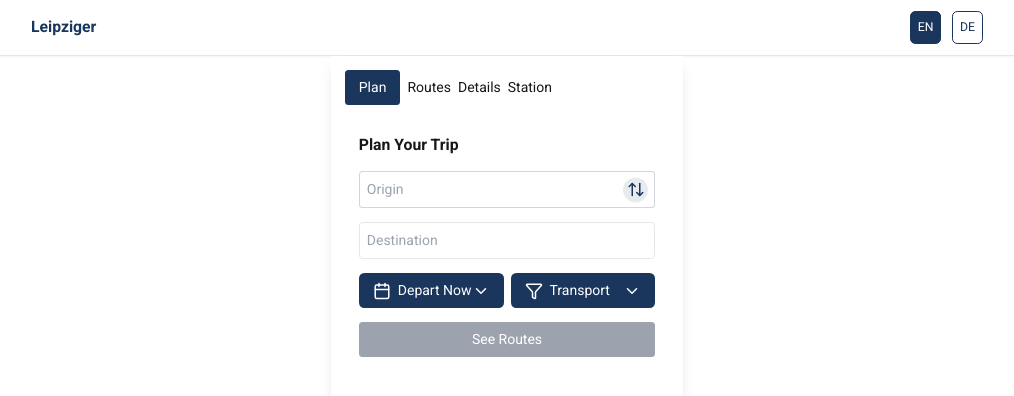
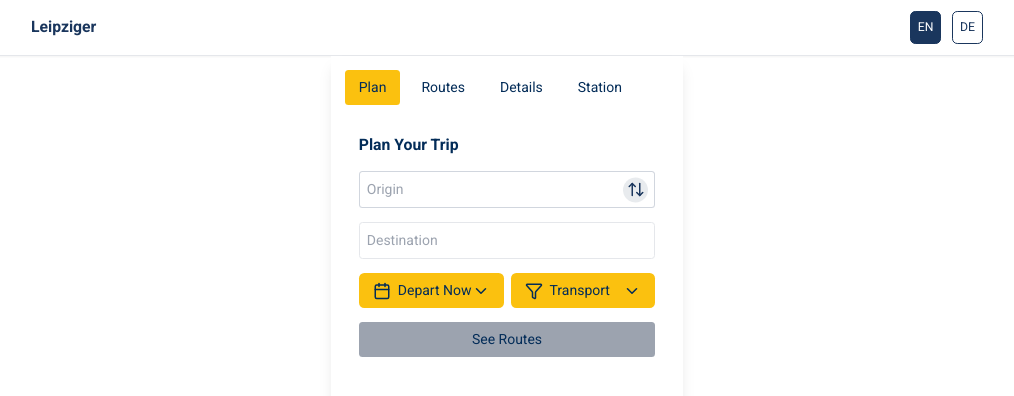
Before and after one commit to JRamirezDD/lu-lvb-JourneyPlanner, a Next.js app in the folder app/: page /lu-lvb-JourneyPlanner/controlPanel/controlPanel in a window 1280 px wide. Shown: the top 396 px of the page, without its empty margins (133-1147 px from the left). Built offline with nearby package versions, Linux system fonts and the light colour scheme.

Commit message:
Add primary color palette and update UI components with new color scheme
- Added primary colors (yellow and blue) to Tailwind config
- Refactored control panel components to use new color palette
- Updated button, header, and navigation styles with consistent color theme

```diff
--- a/app/src/components/controlPanel/ControlPanel.tsx
+++ b/app/src/components/controlPanel/ControlPanel.tsx
@@ -12,22 +12,49 @@ const ControlPanel = () => {
   >("planner");
 
   return (
-    <div className="w-full h-full bg-white shadow-lg overflow-y-auto">
+    <div className="w-full h-full bg-white shadow-lg overflow-y-auto text-primary-blue">
       <div className="p-4 pb-32">
         <nav className="flex space-x-2 mb-4">
           <button
             onClick={() => setActiveView("planner")}
             className={`px-4 py-2 rounded transition-colors ${
               activeView === "planner"
-                ? "bg-[#1a365d] text-white"
-                : "hover:bg-[#fef9c3]"
+                ? "bg-primary-yellow text-primary-blue"
+                : "hover:bg-primary-yellow/10"
             }`}
           >
             Plan
           </button>
-          <button onClick={() => setActiveView("routes")}>Routes</button>
-          <button onClick={() => setActiveView("details")}>Details</button>
-          <button onClick={() => setActiveView("station")}>Station</button>
+          <button
+            onClick={() => setActiveView("routes")}
+            className={`px-4 py-2 rounded transition-colors ${
+              activeView === "routes"
+                ? "bg-primary-yellow text-primary-blue"
+                : "hover:bg-primary-yellow/10"
+            }`}
+          >
+            Routes
+          </button>
+          <button
+            onClick={() => setActiveView("details")}
+            className={`px-4 py-2 rounded transition-colors ${
+              activeView === "details"
+                ? "bg-primary-yellow text-primary-blue"
+                : "hover:bg-primary-yellow/10"
+            }`}
+          >
+            Details
+          </button>
+          <button
+            onClick={() => setActiveView("station")}
+            className={`px-4 py-2 rounded transition-colors ${
+              activeView === "station"
+                ? "bg-primary-yellow text-primary-blue"
+                : "hover:bg-primary-yellow/10"
+            }`}
+          >
+            Station
+          </button>
         </nav>
 
         {activeView === "planner" && (
--- a/app/src/components/controlPanel/RoutePlanner.tsx
+++ b/app/src/components/controlPanel/RoutePlanner.tsx
@@ -315,7 +315,7 @@ const RoutePlanner = ({ setActiveView }: { setActiveView: (view: ViewState) => v
         {/* Departure Filter Button */}
         <button
           onClick={() => setShowDepartureFilter(!showDepartureFilter)}
-          className="flex items-center justify-between bg-[#1a365d] text-white px-4 py-2 rounded-md transition-all hover:bg-[#2d4a7c]"
+          className="flex items-center justify-between bg-primary-yellow text-primary-blue px-4 py-2 rounded-md transition-all hover:bg-primary-yellow/80"
           suppressHydrationWarning
         >
           <div className="flex items-center gap-2">
@@ -333,7 +333,7 @@ const RoutePlanner = ({ setActiveView }: { setActiveView: (view: ViewState) => v
         {/* Transport Filter Button */}
         <button
           onClick={() => setShowFilters(!showFilters)}
-          className="flex items-center justify-between bg-[#1a365d] text-white px-4 py-2 rounded-md transition-all hover:bg-[#2d4a7c]"
+          className="flex items-center justify-between bg-primary-yellow text-primary-blue px-4 py-2 rounded-md transition-all hover:bg-primary-yellow/80"
         >
           <div className="flex items-center gap-2">
             <Filter size={18} />
@@ -369,8 +369,8 @@ const RoutePlanner = ({ setActiveView }: { setActiveView: (view: ViewState) => v
         className={`p-2 rounded w-full transition-colors ${
           !selectedOrigin || !selectedDestination
             ? 'bg-gray-400 cursor-not-allowed'
-            : 'bg-[#1a365d] hover:bg-[#2d4a7c]'
-        } text-white`}
+            : 'bg-primary-yellow text-primary-blue hover:bg-primary-yellow/80'
+        }`}
       >
         {translations?.ControlPanel?.planner?.seeRoutes || "See Routes"}
       </button>
--- a/app/src/components/controlPanel/RouteView.tsx
+++ b/app/src/components/controlPanel/RouteView.tsx
@@ -73,11 +73,11 @@ const RouteView = ({ setActiveView }: { setActiveView: (view: ViewState) => void
             {otpData.plan.itineraries.slice(0, 5).map((itinerary, idx) => (
               <li
                 key={idx}
-                className="border border-[#1a365d]/10 rounded-lg hover:bg-[#fef9c3]/20 cursor-pointer transition-colors overflow-hidden"
+                className="border border-primary-blue/10 rounded-lg hover:bg-primary-yellow/10 cursor-pointer transition-colors overflow-hidden"
                 onClick={() => handleRouteClick(idx)}
               >
                 {/* Time Header */}
-                <div className="flex items-center justify-between p-2 bg-[#1a365d]/5">
+                <div className="flex items-center justify-between p-2 bg-primary-yellow/5">
                   <span className="font-medium">
                     {formatTime(itinerary.startTime)} - {formatTime(itinerary.endTime)}
                   </span>
--- a/app/src/components/controlPanel/SelectedRouteDetails.tsx
+++ b/app/src/components/controlPanel/SelectedRouteDetails.tsx
@@ -174,7 +174,7 @@ const SelectedRouteDetails = () => {
   return (
     <div className="flex flex-col w-full bg-white">
       {/* Header */}
-      <div className="flex items-center justify-between p-4 border-b bg-[#1a365d] text-white">
+      <div className="flex items-center justify-between p-4 border-b bg-primary-yellow text-primary-blue">
         <div className="flex items-center gap-4">
           <div>
             <div className="text-sm opacity-80">
@@ -189,7 +189,7 @@ const SelectedRouteDetails = () => {
             onClick={handlePrevRoute}
             disabled={selectedItineraryIndex === 0}
             className={`p-1 rounded ${
-              selectedItineraryIndex === 0 ? 'text-gray-400' : 'hover:bg-[#2d4a7c]'
+              selectedItineraryIndex === 0 ? 'text-primary-blue/40' : 'hover:bg-primary-yellow/80'
             }`}
           >
             <ChevronLeft size={24} />
@@ -201,7 +201,7 @@ const SelectedRouteDetails = () => {
             onClick={handleNextRoute}
             disabled={selectedItineraryIndex === totalRoutes - 1}
             className={`p-1 rounded ${
-              selectedItineraryIndex === totalRoutes - 1 ? 'text-gray-400' : 'hover:bg-[#2d4a7c]'
+              selectedItineraryIndex === totalRoutes - 1 ? 'text-primary-blue/40' : 'hover:bg-primary-yellow/80'
             }`}
           >
             <ChevronRight size={24} />
--- a/app/src/components/controlPanel/StationDetails.tsx
+++ b/app/src/components/controlPanel/StationDetails.tsx
@@ -96,8 +96,8 @@ const StationDetails = ({ stopId = "0013000" }) => {  // Default to Leipzig Haup
   return (
     <div className="flex flex-col w-full bg-white">
       {/* Header */}
-      <div className="flex items-center gap-4 p-4 border-b bg-[#1a365d] text-white">
-        <button className="p-2 hover:bg-[#2d4a7c] rounded-full transition-colors">
+      <div className="flex items-center gap-4 p-4 border-b bg-primary-yellow text-primary-blue">
+        <button className="p-2 hover:bg-primary-yellow/80 rounded-full transition-colors">
           <ChevronLeft size={24} />
         </button>
         <div className="flex-1">
@@ -115,7 +115,9 @@ const StationDetails = ({ stopId = "0013000" }) => {  // Default to Leipzig Haup
             key={tab}
             onClick={() => setActiveTab(tab)}
             className={`flex-1 px-4 py-3 transition-colors ${
-              activeTab === tab ? "text-[#1a365d] font-medium border-b-2 border-[#1a365d]" : "text-gray-600 hover:bg-gray-50"
+              activeTab === tab
+                ? "text-primary-blue font-medium border-b-2 border-primary-blue"
+                : "text-primary-blue/60 hover:bg-primary-yellow/10"
             }`}
           >
             {translations?.ControlPanel?.station?.[tab] || (tab === "now" ? "Right Now" : tab)}
--- a/app/tailwind.config.ts
+++ b/app/tailwind.config.ts
@@ -9,6 +9,10 @@ export default {
   theme: {
     extend: {
       colors: {
+        primary: {
+          yellow: '#fbc10f',
+          blue: '#032c58'
+        },
         background: "var(--background)",
         foreground: "var(--foreground)",
       },
```
